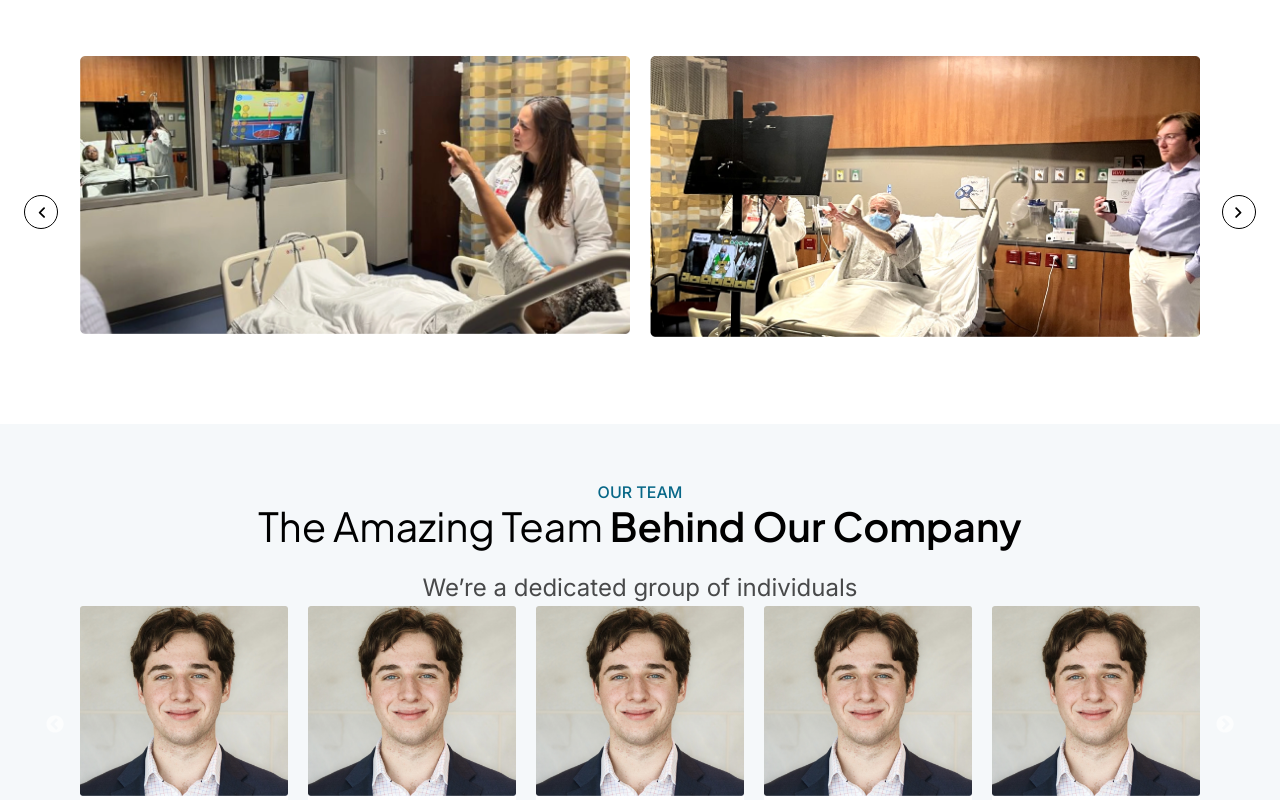
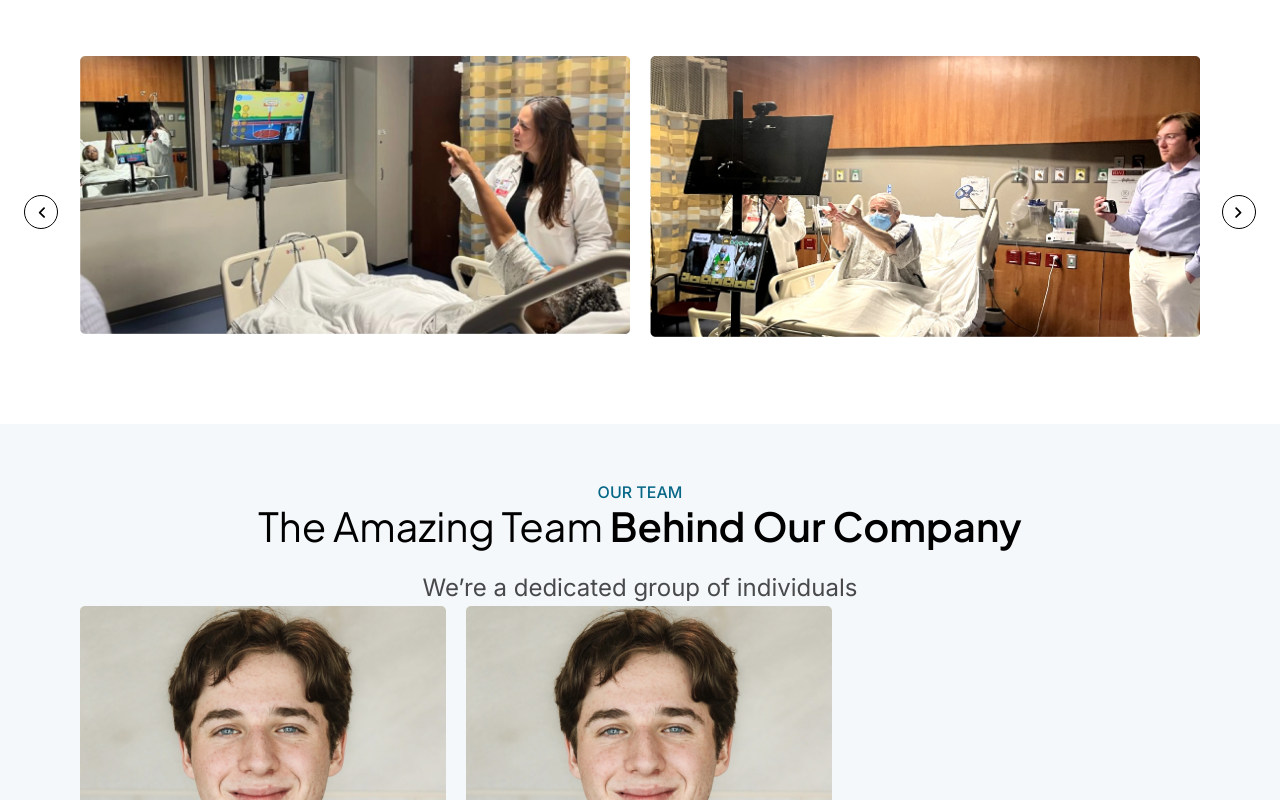
Before and after one commit to Sumit-Chouhan-devloper/yoomi, a React (Create React App) app: page /about in a window 1280 px wide. Shown: the top 800 px of the page. Built offline with nearby package versions, Linux system fonts and the light colour scheme.

Commit message:
our section start

```diff
--- a/src/components/about/OutTeam.tsx
+++ b/src/components/about/OutTeam.tsx
@@ -1,33 +1,7 @@
 import React from "react";
 import { ourTeamData } from "../common/Helper.tsx";
 import { Images } from "../../images.js";
-import Slider from "react-slick";
 const OurTeam = () => {
-    const settings = {
-        dots: false,
-        infinite: true,
-        arrows: true,
-        speed: 500,
-        slidesToShow: 5,
-        slidesToScroll: 1,
-        responsive: [
-          {
-            breakpoint: 1024,
-            settings: {
-              slidesToShow: 2,
-              slidesToScroll: 1,
-            },
-          },
-          {
-            breakpoint: 640,
-            settings: {
-              slidesToShow: 1,
-              slidesToScroll: 1,
-            },
-          },
-        ],
-      };
-      const first = React.useRef();
   return (
     <>
       <div className="bg-[#F5F8FA]">
@@ -42,8 +16,8 @@ const OurTeam = () => {
           <p className="text-black text-center ff_inter text-[24px] font-normal opacity-70">
             We’re a dedicated group of individuals
           </p>
-          <Slider {...settings} ref={first}>
-            {ourTeamData.map((OurData, i) => {
+
+           <div className="flex flex-wrap">{ourTeamData.map((OurData, i) => {
               return (
                 <div key={i}>
                   <div className="px-[10px]">
@@ -58,7 +32,7 @@ const OurTeam = () => {
                 </div>
               );
             })}
-        </Slider>
+       </div>
         </div>
       </div>
     </>
```
